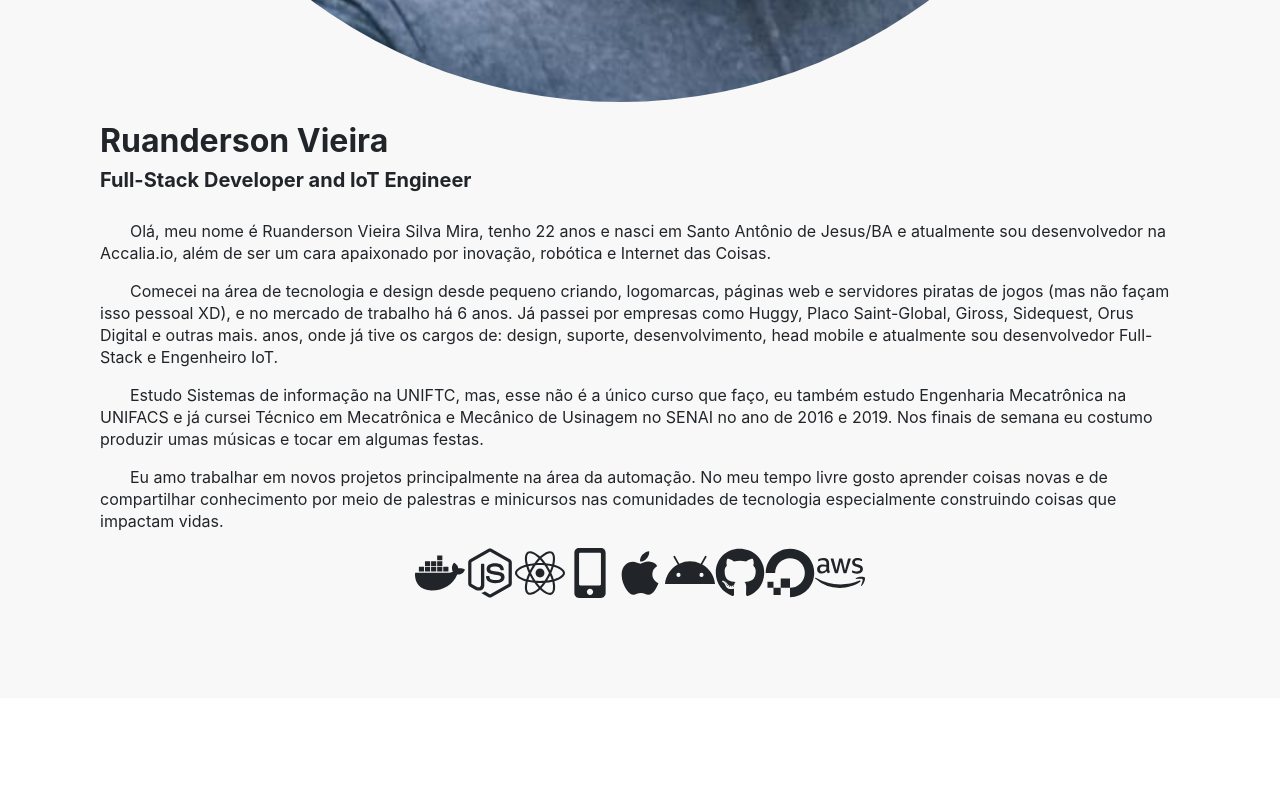
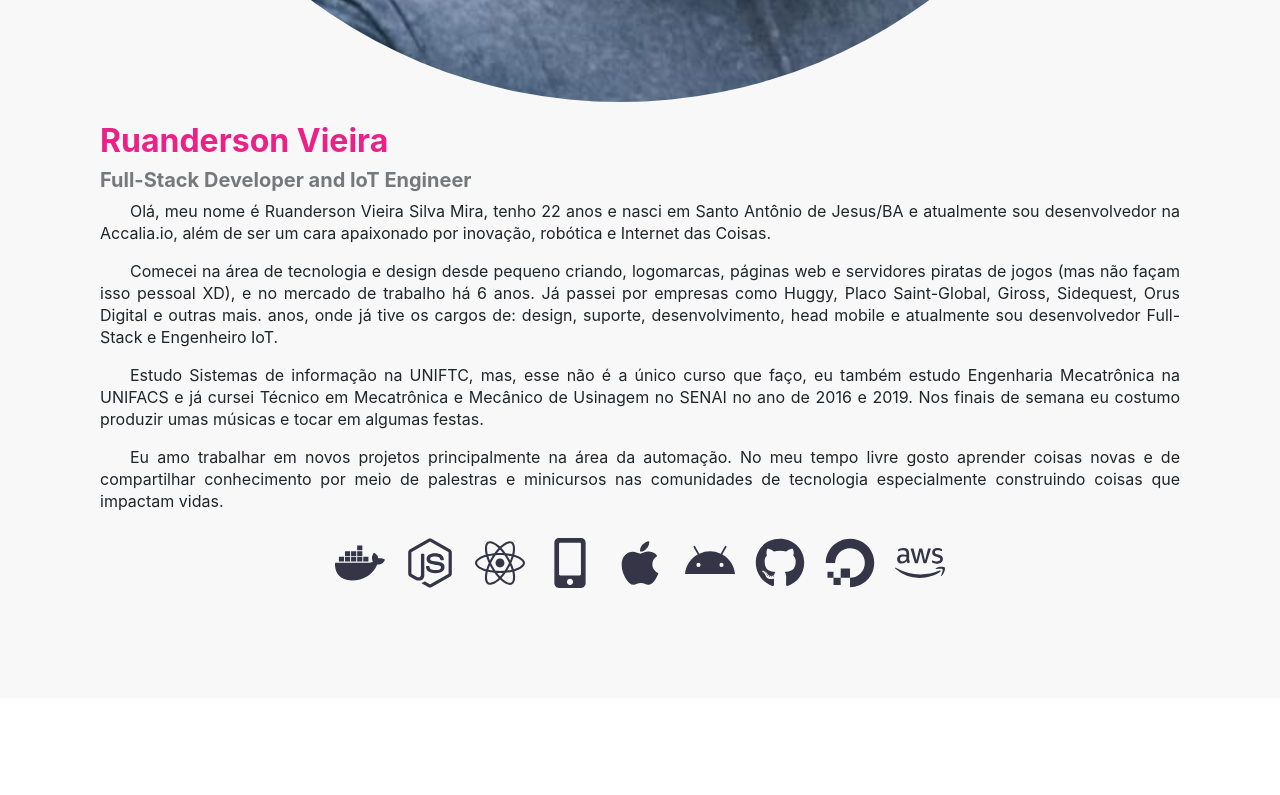
Before and after one commit to Ruandersonvieira/ruandersonvieira.com2, a Gatsby site: page / in a window 1280 px wide. Shown: the part 1280-2075 px from the top of the page. Built offline with nearby package versions, Linux system fonts and the light colour scheme; Gatsby itself is replaced by a stand-in of ours; some packages are replaced by stand-ins of ours.

Commit message:
:sparkles: profile

```diff
--- a/src/assets/styles/deviceSize.js
+++ b/src/assets/styles/deviceSize.js
@@ -1,5 +1,5 @@
 const size = {
-  sx: "576px",
+  sx: "360px",
   sm: "576px",
   md: "768px",
   lg: "992px",
--- a/src/components/HomeProfile/index.js
+++ b/src/components/HomeProfile/index.js
@@ -10,6 +10,7 @@ import {
   Title,
   Biography,
   ContainerSkills,
+  ContainerIcon,
 } from "./styles"
 
 import {
@@ -66,16 +67,16 @@ export default function HomeProfile() {
             impactam vidas.
           </Biography>
         </ContainerBiography>
-        <ContainerSkills size={50}>
-          <FaDocker size={50} />
-          <FaNodeJs size={50} />
-          <FaReact size={50} />
-          <FaMobileAlt size={50} />
-          <FaApple size={50} />
-          <FaAndroid size={50} />
-          <FaGithub size={50} />
-          <FaDigitalOcean size={50} />
-          <FaAws size={50} />
+        <ContainerSkills>
+          <FaDocker />
+          <FaNodeJs />
+          <FaReact />
+          <FaMobileAlt />
+          <FaApple />
+          <FaAndroid />
+          <FaGithub />
+          <FaDigitalOcean />
+          <FaAws />
         </ContainerSkills>
       </ContainerProfile>
     </Container>
--- a/src/components/HomeProfile/styles.js
+++ b/src/components/HomeProfile/styles.js
@@ -18,7 +18,7 @@ export const Container = styled.section`
 `
 
 export const ContainerImg = styled.div`
-  @media ${device.sm} {
+  @media ${device.sx} {
     margin-bottom: 20px;
   }
   @media ${device.lg} {
@@ -36,11 +36,12 @@ export const ContainerProfile = styled.div`
 `
 export const Name = styled.h2`
   font-weight: bold;
+  color: #eb2188;
 `
 
 export const Title = styled.h5`
   font-weight: bold;
-  padding-bottom: 20px;
+  opacity: 0.6;
 `
 
 export const ContainerBiography = styled.div``
@@ -48,10 +49,18 @@ export const ContainerBiography = styled.div``
 export const Biography = styled.p`
   text-indent: 30px;
   line-height: 22px;
+  text-align: justify;
 `
 export const ContainerSkills = styled.div`
   flex-direction: row;
   flex: 1;
   justify-content: space-between;
   align-self: center;
+
+  svg {
+    margin: 10px;
+    width: 50px;
+    height: 50px;
+    color: #353547;
+  }
 `
```
